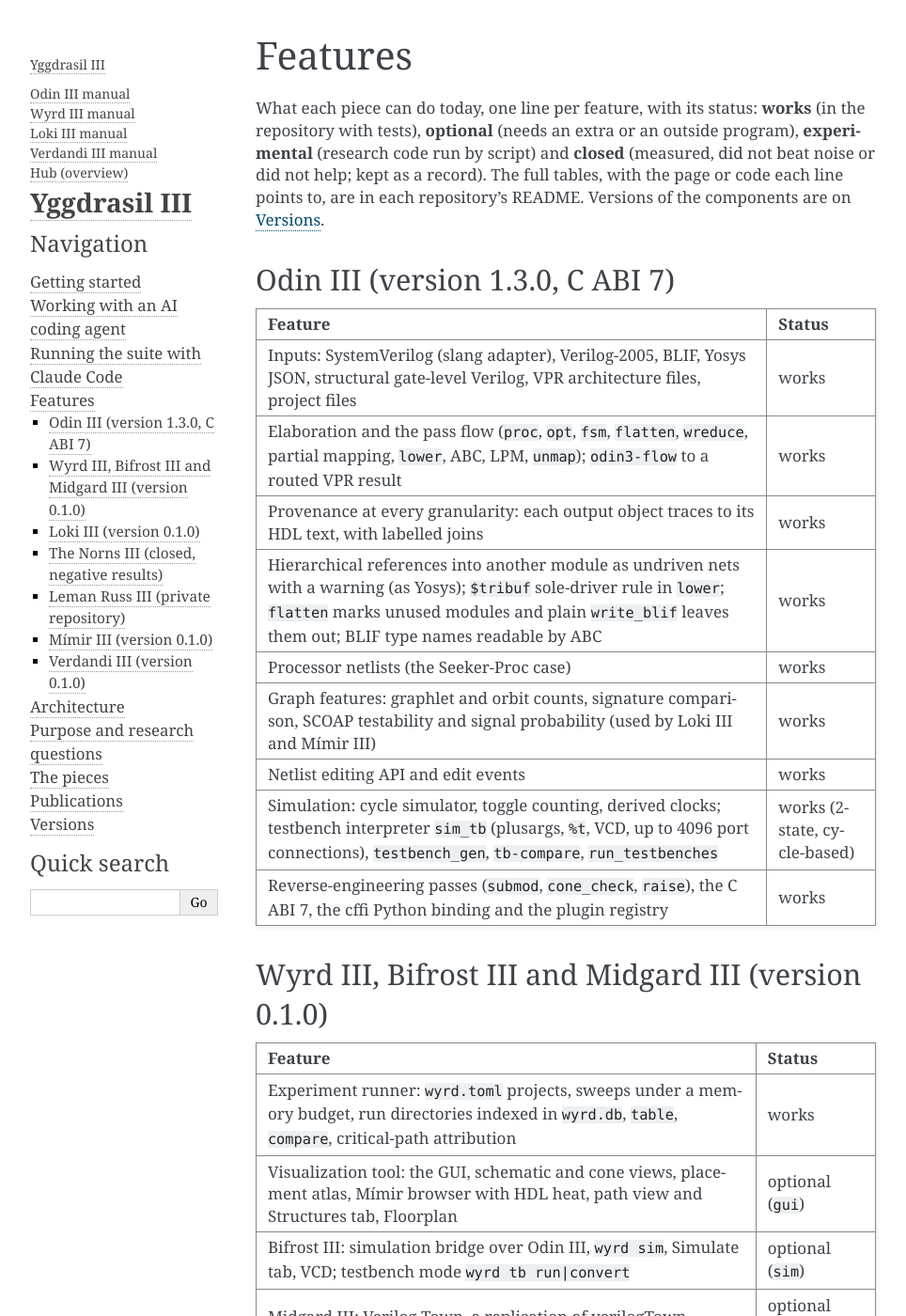
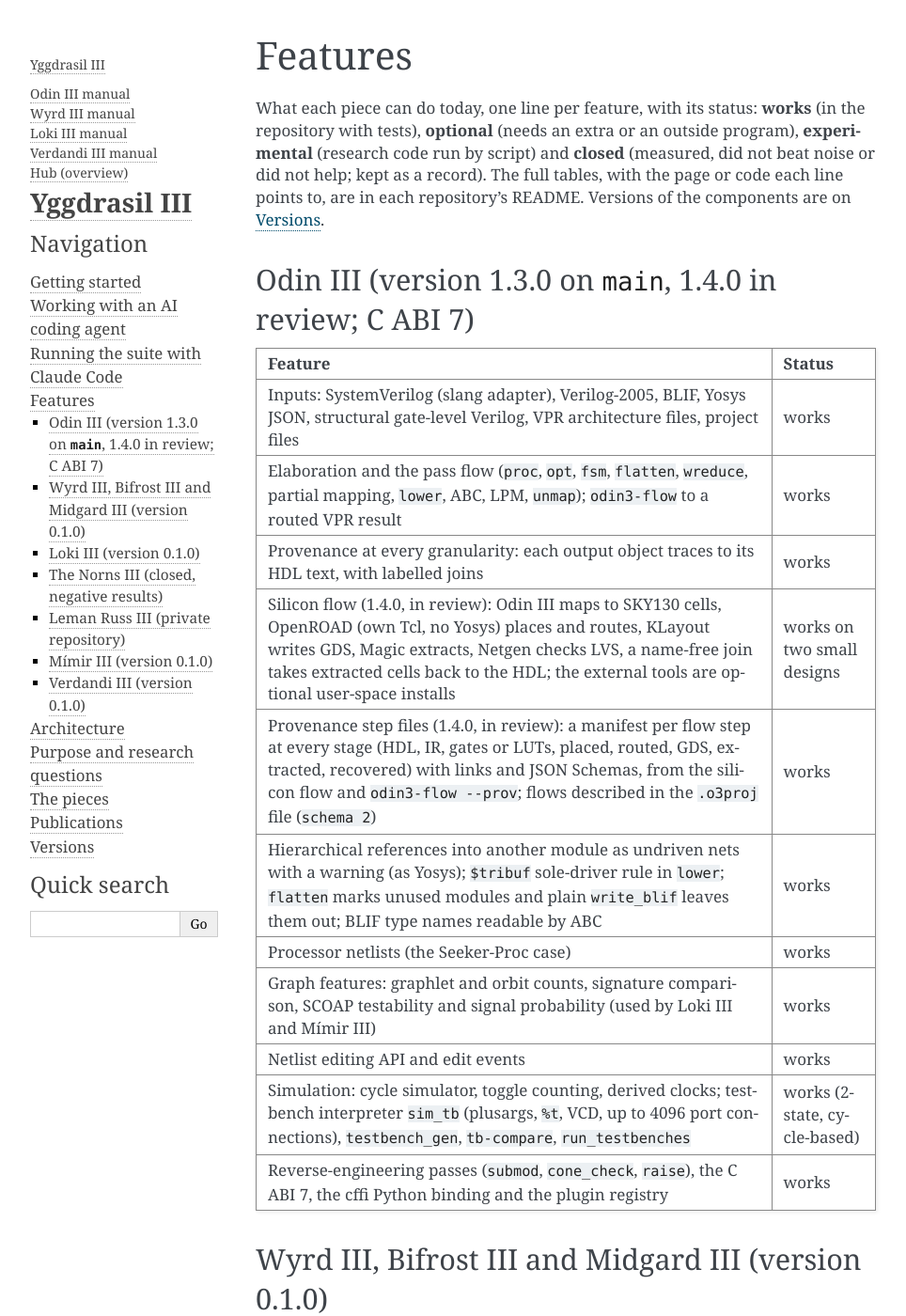
Before and after one commit to drpaj12/YggdrasilIII, a Sphinx documentation site: the page built from docs/features.md, in a window 1280 px wide and 1400 px high. Shown: the whole window at 94% size, without its empty margins (148-1112 px from the left). Built offline with Sphinx 7.4.7, drawn with Linux system fonts in a browser that asks for light colours; some of the changed text lies outside the part shown.

Commit message:
docs: Odin III 1.4 silicon flow and provenance step files in features, pieces and tree text (#67)
Claude-Session: https://claude.ai/code/session_01P6Esp8V7Zv96qhdBHveBDe

Co-authored-by: Claude Sonnet 5.5 <noreply@anthropic.com>

```diff
--- a/docs/features.md
+++ b/docs/features.md
@@ -6,13 +6,15 @@ What each piece can do today, one line per feature, with its status: **works** (
 line points to, are in each repository's README. Versions of the components are on {doc}`versions`.
 
 (features-odin3)=
-## Odin III (version 1.3.0, C ABI 7)
+## Odin III (version 1.3.0 on `main`, 1.4.0 in review; C ABI 7)
 
 | Feature | Status |
 |---|---|
 | Inputs: SystemVerilog (slang adapter), Verilog-2005, BLIF, Yosys JSON, structural gate-level Verilog, VPR architecture files, project files | works |
 | Elaboration and the pass flow (`proc`, `opt`, `fsm`, `flatten`, `wreduce`, partial mapping, `lower`, ABC, LPM, `unmap`); `odin3-flow` to a routed VPR result | works |
 | Provenance at every granularity: each output object traces to its HDL text, with labelled joins | works |
+| Silicon flow (1.4.0, in review): Odin III maps to SKY130 cells, OpenROAD (own Tcl, no Yosys) places and routes, KLayout writes GDS, Magic extracts, Netgen checks LVS, a name-free join takes extracted cells back to the HDL; the external tools are optional user-space installs | works on two small designs |
+| Provenance step files (1.4.0, in review): a manifest per flow step at every stage (HDL, IR, gates or LUTs, placed, routed, GDS, extracted, recovered) with links and JSON Schemas, from the silicon flow and `odin3-flow --prov`; flows described in the `.o3proj` file (`schema 2`) | works |
 | Hierarchical references into another module as undriven nets with a warning (as Yosys); `$tribuf` sole-driver rule in `lower`; `flatten` marks unused modules and plain `write_blif` leaves them out; BLIF type names readable by ABC | works |
 | Processor netlists (the Seeker-Proc case) | works |
 | Graph features: graphlet and orbit counts, signature comparison, SCOAP testability and signal probability (used by Loki III and Mímir III) | works |
@@ -37,6 +39,7 @@ line points to, are in each repository's README. Versions of the components are
 |---|---|
 | L0 ground-truth dataset with Odin III provenance as the answer key, naming-neutral | works |
 | L1 Bayesian flow (`loki re`) with calibration, and the ReverseProvenance record for a language model | works |
+| Reader for Odin III 1.4 provenance step files: `loki prov`, `resolve()` of any object at any stage back to the HDL (in review) | works |
 | L2 analysis: export, structural features, clustering, ORCA graphlets, GNN baseline; loss audit; HAL and DANA comparison | works |
 | L3 design-pattern census and v0 detector | works |
 | L3 anchor-grow-join blocks and the M2 kind guess; graphlet signature matching; Gate-Breaker LLM replication harness (arms A, B, C and follow-ups) | experimental |
```
Also changed, not shown: README.md (+1 -1 lines), docs/pieces/leman-russ.md (+2 -0 lines), docs/pieces/loki.md (+1 -0 lines), docs/pieces/odin3.md (+1 -0 lines), docs/versions.md (+1 -1 lines).
